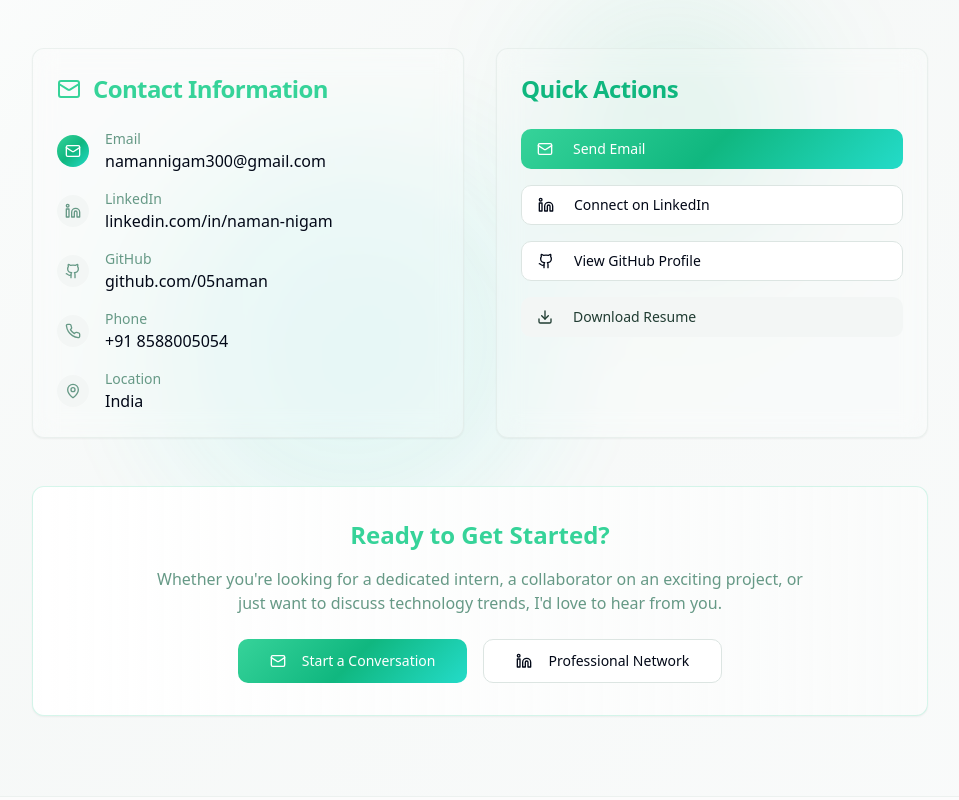
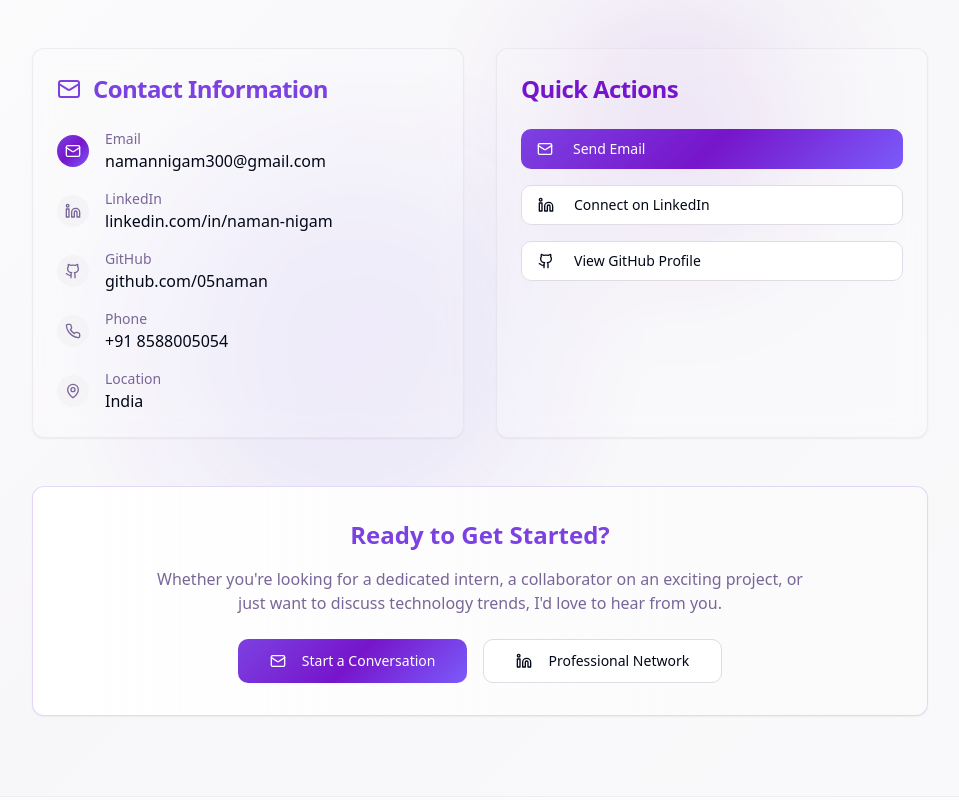
Before and after one commit to 05naman/Portfolio, a React (Vite) app: page / in a window 1280 px wide. Shown: the part 6940-7740 px from the top of the page, without its empty margins (160-1119 px from the left). Built offline with nearby package versions, Linux system fonts and the light colour scheme.

Commit message:
Remove resume download, update colors
Removed the resume download option from the portfolio. Updated color combinations to provide a new aesthetic.

```diff
--- a/src/components/portfolio/Contact.tsx
+++ b/src/components/portfolio/Contact.tsx
@@ -1,7 +1,7 @@
 import { Badge } from "@/components/ui/badge";
 import { Button } from "@/components/ui/button";
 import { Card, CardContent, CardHeader, CardTitle } from "@/components/ui/card";
-import { Mail, Linkedin, Github, MapPin, Phone, Download } from "lucide-react";
+import { Mail, Linkedin, Github, MapPin, Phone } from "lucide-react";
 
 const Contact = () => {
   const contactInfo = [
@@ -127,10 +127,6 @@ const Contact = () => {
                   </a>
                 </Button>
 
-                <Button variant="secondary" className="w-full justify-start hover:bg-gradient-ai-accent">
-                  <Download className="mr-3 h-4 w-4" />
-                  Download Resume
-                </Button>
               </CardContent>
             </Card>
           </div>
--- a/src/index.css
+++ b/src/index.css
@@ -13,30 +13,30 @@ All colors MUST be HSL for perfect theming
     --foreground: 222 84% 4.9%;
 
     /* Professional Interview-Ready Color Palette */
-    --ai-primary: 158 64% 52%;         /* Professional Emerald */
-    --ai-secondary: 160 84% 39%;       /* Deep Forest Green */
-    --ai-accent: 174 72% 50%;          /* Sophisticated Teal */
-    --ai-neon: 166 76% 37%;            /* Rich Jade */
-    --ai-electric: 152 57% 60%;        /* Soft Mint */
+    --ai-primary: 262 73% 57%;         /* Professional Purple */
+    --ai-secondary: 272 81% 44%;       /* Deep Violet */
+    --ai-accent: 252 95% 67%;          /* Elegant Lavender */
+    --ai-neon: 280 67% 48%;            /* Rich Plum */
+    --ai-electric: 290 76% 72%;        /* Soft Orchid */
 
     /* Light Theme Professional Gradients */
-    --gradient-ai-primary: linear-gradient(135deg, hsl(158 64% 52%) 0%, hsl(160 84% 39%) 50%, hsl(174 72% 50%) 100%);
-    --gradient-ai-hero: linear-gradient(135deg, hsl(0 0% 100%) 0%, hsl(158 20% 98%) 25%, hsl(160 15% 97%) 50%, hsl(174 15% 98%) 100%);
-    --gradient-ai-accent: linear-gradient(45deg, hsl(174 72% 50%) 0%, hsl(158 64% 52%) 50%, hsl(166 76% 37%) 100%);
-    --gradient-ai-mesh: radial-gradient(circle at 20% 80%, hsl(158 64% 52% / 0.08) 0%, transparent 50%), radial-gradient(circle at 80% 20%, hsl(174 72% 50% / 0.06) 0%, transparent 50%), radial-gradient(circle at 40% 40%, hsl(166 76% 37% / 0.05) 0%, transparent 50%);
-    --gradient-ai-card: linear-gradient(145deg, hsl(0 0% 100% / 0.95), hsl(158 10% 98% / 0.98));
+    --gradient-ai-primary: linear-gradient(135deg, hsl(262 73% 57%) 0%, hsl(272 81% 44%) 50%, hsl(252 95% 67%) 100%);
+    --gradient-ai-hero: linear-gradient(135deg, hsl(0 0% 100%) 0%, hsl(262 20% 98%) 25%, hsl(272 15% 97%) 50%, hsl(252 15% 98%) 100%);
+    --gradient-ai-accent: linear-gradient(45deg, hsl(252 95% 67%) 0%, hsl(262 73% 57%) 50%, hsl(280 67% 48%) 100%);
+    --gradient-ai-mesh: radial-gradient(circle at 20% 80%, hsl(262 73% 57% / 0.08) 0%, transparent 50%), radial-gradient(circle at 80% 20%, hsl(252 95% 67% / 0.06) 0%, transparent 50%), radial-gradient(circle at 40% 40%, hsl(280 67% 48% / 0.05) 0%, transparent 50%);
+    --gradient-ai-card: linear-gradient(145deg, hsl(0 0% 100% / 0.95), hsl(262 10% 98% / 0.98));
 
     /* Professional Glass morphism */
     --glass-bg: hsl(0 0% 100% / 0.8);
     --glass-bg-strong: hsl(0 0% 100% / 0.95);
-    --glass-border: hsl(158 64% 52% / 0.15);
-    --glass-border-strong: hsl(158 64% 52% / 0.3);
+    --glass-border: hsl(262 73% 57% / 0.15);
+    --glass-border-strong: hsl(262 73% 57% / 0.3);
 
     /* Professional Light Theme Shadows */
-    --shadow-ai-glow: 0 0 25px hsl(158 64% 52% / 0.15), 0 0 50px hsl(174 72% 50% / 0.08);
-    --shadow-ai-card: 0 8px 32px hsl(158 84% 4.9% / 0.08), 0 0 0 1px hsl(158 64% 52% / 0.04);
-    --shadow-ai-intense: 0 0 35px hsl(158 64% 52% / 0.2), 0 0 70px hsl(174 72% 50% / 0.1);
-    --shadow-ai-subtle: 0 2px 16px hsl(158 84% 4.9% / 0.06);
+    --shadow-ai-glow: 0 0 25px hsl(262 73% 57% / 0.15), 0 0 50px hsl(252 95% 67% / 0.08);
+    --shadow-ai-card: 0 8px 32px hsl(262 84% 4.9% / 0.08), 0 0 0 1px hsl(262 73% 57% / 0.04);
+    --shadow-ai-intense: 0 0 35px hsl(262 73% 57% / 0.2), 0 0 70px hsl(252 95% 67% / 0.1);
+    --shadow-ai-subtle: 0 2px 16px hsl(262 84% 4.9% / 0.06);
 
     /* Smooth Animations */
     --transition-ai: all 0.4s cubic-bezier(0.4, 0, 0.2, 1);
@@ -53,24 +53,24 @@ All colors MUST be HSL for perfect theming
     --popover-foreground: 222 84% 4.9%;
 
     /* Updated semantic tokens for professional theme */
-    --primary: 158 64% 52%;
+    --primary: 262 73% 57%;
     --primary-foreground: 0 0% 100%;
 
-    --secondary: 158 15% 96%;
-    --secondary-foreground: 158 30% 18%;
+    --secondary: 262 15% 96%;
+    --secondary-foreground: 262 30% 18%;
 
-    --muted: 158 10% 95%;
-    --muted-foreground: 158 20% 50%;
+    --muted: 262 10% 95%;
+    --muted-foreground: 262 20% 50%;
 
-    --accent: 174 72% 50%;
+    --accent: 252 95% 67%;
     --accent-foreground: 0 0% 100%;
 
     --destructive: 0 84.2% 60.2%;
     --destructive-foreground: 0 0% 100%;
 
-    --border: 158 15% 88%;
-    --input: 158 15% 88%;
-    --ring: 158 64% 52%;
+    --border: 262 15% 88%;
+    --input: 262 15% 88%;
+    --ring: 262 73% 57%;
 
     --radius: 0.75rem;
 
--- a/tailwind.config.ts
+++ b/tailwind.config.ts
@@ -112,8 +112,8 @@ export default {
 					'50%': { transform: 'translateY(-10px)' }
 				},
 				'ai-glow': {
-					'0%, 100%': { boxShadow: '0 0 20px hsl(158 64% 52% / 0.3)' },
-					'50%': { boxShadow: '0 0 35px hsl(158 64% 52% / 0.6), 0 0 50px hsl(174 72% 50% / 0.3)' }
+					'0%, 100%': { boxShadow: '0 0 20px hsl(262 73% 57% / 0.3)' },
+					'50%': { boxShadow: '0 0 35px hsl(262 73% 57% / 0.6), 0 0 50px hsl(252 95% 67% / 0.3)' }
 				},
 				'ai-scan': {
 					'0%': { transform: 'translateX(-100%)' },
```
